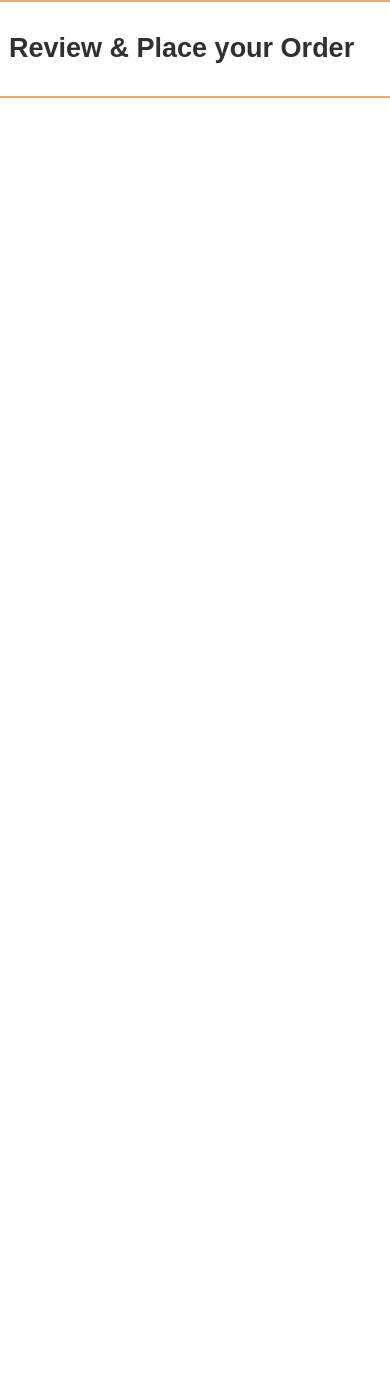
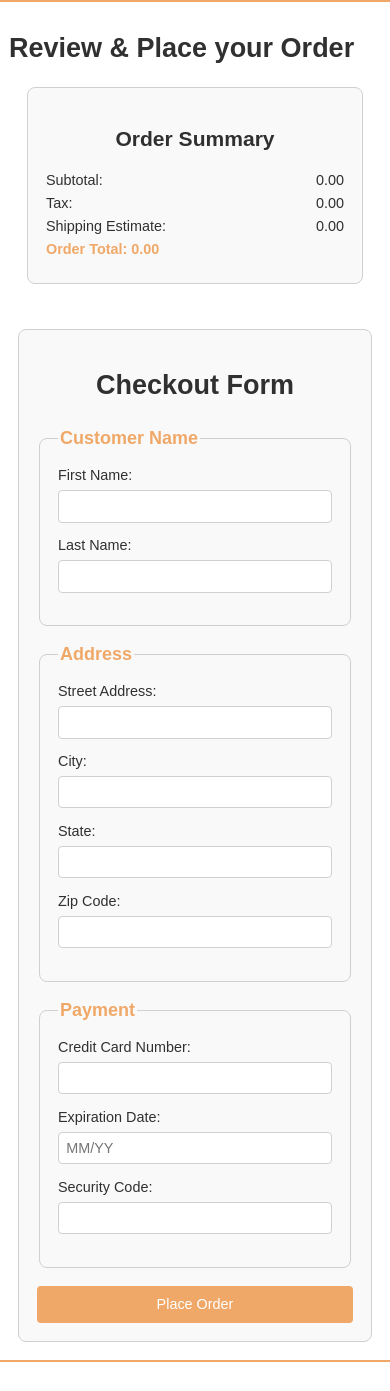
Before and after one commit to Monnapse/Sleep-Outside, a plain HTML site: page src/checkout/index.html in a window 390 px wide. Before the commit the page ends 844 px from the top, so only its background shows below. Drawn offline with Linux system fonts and the light colour scheme; files that its build step writes are made by us from their sources.

Commit message:
Checkout Page

```diff
--- a/src/checkout/index.html
+++ b/src/checkout/index.html
@@ -8,7 +8,9 @@
 
     <title>Sleep Outside | Checkout</title>
 
-    <link rel="stylesheet" href="css/style.css" />
+    <link rel="stylesheet" href="/css/style.css" />
+
+    <script src="../js/checkout.js" type="module"></script>
   </head>
 
   <body>
@@ -17,6 +19,50 @@
     <main class="divider">
       <section class="products">
         <h2>Review & Place your Order</h2>
+        <div class="order-summary" id="order-summary">
+          <h3>Order Summary</h3>
+          <p>Subtotal: <span id="subtotal">0.00</span></p>
+          <p>Tax: <span id="tax">0.00</span></p>
+          <p>Shipping Estimate: <span id="shipping">0.00</span></p>
+          <p><strong>Order Total: <span id="order-total">0.00</span></strong></p>
+        </div>
+      </section>
+
+      <section class="checkout-form">
+        <h2>Checkout Form</h2>
+        <form id="checkout-form">
+          <fieldset>
+            <legend>Customer Name</legend>
+            <label for="first-name">First Name:</label>
+            <input type="text" id="first-name" name="first-name" required />
+            <label for="last-name">Last Name:</label>
+            <input type="text" id="last-name" name="last-name" required />
+          </fieldset>
+
+          <fieldset>
+            <legend>Address</legend>
+            <label for="street-address">Street Address:</label>
+            <input type="text" id="street-address" name="street-address" required />
+            <label for="city">City:</label>
+            <input type="text" id="city" name="city" required />
+            <label for="state">State:</label>
+            <input type="text" id="state" name="state" required />
+            <label for="zip-code">Zip Code:</label>
+            <input type="number" id="zip-code" name="zip-code" required />
+          </fieldset>
+
+          <fieldset>
+            <legend>Payment</legend>
+            <label for="credit-card-number">Credit Card Number:</label>
+            <input type="text" id="credit-card-number" name="credit-card-number" required />
+            <label for="expiration-date">Expiration Date:</label>
+            <input type="text" id="expiration-date" name="expiration-date" placeholder="MM/YY" required />
+            <label for="security-code">Security Code:</label>
+            <input type="text" id="security-code" name="security-code" required />
+          </fieldset>
+
+          <button type="submit" id="checkout-button">Place Order</button>
+        </form>
       </section>
     </main>
 
--- a/src/css/style.css
+++ b/src/css/style.css
@@ -81,7 +81,7 @@ header {
   color: var(--tertiary-color);
 }
 
-button {
+button, .button {
   padding: 0.5em 2em;
   background-color: var(--secondary-color);
   color: white;
@@ -222,6 +222,119 @@ button {
   max-width: 70px;
 }
 
+.cart-footer {
+  display: flex;
+  justify-content: space-between;
+  width: 100%;
+  padding: 0.5em;
+}
+
+/* Checkout Form Styles */
+.checkout-form {
+  max-width: 600px;
+  margin: 2em auto;
+  padding: 1em;
+  border: 1px solid var(--light-grey);
+  border-radius: 8px;
+  background-color: #f9f9f9;
+}
+
+.checkout-form h2 {
+  text-align: center;
+  margin-bottom: 1em;
+  color: var(--dark-grey);
+}
+
+.checkout-form fieldset {
+  border: 1px solid var(--light-grey);
+  border-radius: 8px;
+  padding: 1em;
+  margin-bottom: 1em;
+}
+
+.checkout-form legend {
+  font-weight: bold;
+  color: var(--primary-color);
+}
+
+.checkout-form label {
+  display: block;
+  margin-bottom: 0.5em;
+  font-size: var(--small-font);
+  color: var(--dark-grey);
+}
+
+.checkout-form input {
+  width: 100%;
+  padding: 0.5em;
+  margin-bottom: 1em;
+  border: 1px solid var(--light-grey);
+  border-radius: 4px;
+  font-size: var(--font-base);
+}
+
+.checkout-form button {
+  width: 100%;
+  padding: 0.75em;
+  background-color: var(--primary-color);
+  color: white;
+  font-size: var(--large-font);
+  border: none;
+  border-radius: 4px;
+  cursor: pointer;
+}
+
+.checkout-form button:hover {
+  background-color: var(--secondary-color);
+}
+
+/* Order Summary Styles */
+.order-summary {
+  max-width: 600px;
+  margin: 2em auto;
+  padding: 1em;
+  border: 1px solid var(--light-grey);
+  border-radius: 8px;
+  background-color: #f9f9f9;
+}
+
+.order-summary h3 {
+  text-align: center;
+  margin-bottom: 1em;
+  color: var(--dark-grey);
+}
+
+.order-summary p {
+  display: flex;
+  justify-content: space-between;
+  margin: 0.5em 0;
+  font-size: var(--font-base);
+  color: var(--dark-grey);
+}
+
+.order-summary p strong {
+  font-weight: bold;
+  color: var(--primary-color);
+}
+
+/* Responsive Design */
+@media screen and (max-width: 768px) {
+  .checkout-form,
+  .order-summary {
+    padding: 1em;
+    margin: 1em;
+  }
+
+  .checkout-form input,
+  .checkout-form button {
+    font-size: var(--small-font);
+  }
+
+  .order-summary p {
+    font-size: var(--small-font);
+  }
+}
+
 @media screen and (min-width: 500px) {
   body {
     max-width: 1080px;
--- /dev/null
+++ b/src/js/CheckoutProcess.mjs
@@ -0,0 +1,57 @@
+import { getLocalStorage } from "./utils.mjs";
+
+export default class CheckoutProcess {
+    constructor(key, outputSelector) {
+      this.key = key;
+      this.outputSelector = outputSelector;
+      this.list = [];
+      this.itemTotal = 0;
+      this.shipping = 0;
+      this.tax = 0;
+      this.orderTotal = 0;
+    }
+
+    init() {
+      this.list = getLocalStorage(this.key);
+      this.calculateOrderTotal();
+    }
+
+    calculateItemSubTotal() {
+      // calculate and display the total dollar amount of the items in the cart, and the number of items.
+      for (let item of this.list) {
+        if (!item?.Id) continue;
+        const price = item.FinalPrice? item.FinalPrice : item.ListPrice;
+
+        this.itemTotal += item.FinalPrice;
+      }
+    }
+
+    calculateOrderTotal() {
+      this.calculateItemSubTotal();
+      console.log(this.itemTotal)
+
+      const subTotal = document.querySelector(`${this.outputSelector} #subtotal`);
+      subTotal.innerText = `$${this.itemTotal.toFixed(2)}`;
+    }
+
+    calculateItemSummary() {
+      // calculate the tax and shipping amounts. Add those to the cart total to figure out the order total
+      this.tax = this.itemTotal * 0.07;
+      this.shipping = this.itemTotal * 0.03;
+      this.orderTotal = this.itemTotal + this.tax + this.shipping;
+
+      // display the totals.
+      this.displayOrderTotals();
+    }
+
+    displayOrderTotals() {
+        // once the totals are all calculated display them in the order summary page
+        const tax = document.querySelector(`${this.outputSelector} #tax`);
+        const shipping = document.querySelector(`${this.outputSelector} #shipping`);
+        const total = document.querySelector(`${this.outputSelector} #order-total`);
+
+        tax.innerText = `$${this.tax.toFixed(2)}`;
+        shipping.innerText = `$${this.shipping.toFixed(2)}`;
+        total.innerText = `$${this.orderTotal.toFixed(2)}`;
+    }
+  }
--- a/src/js/ProductData.mjs
+++ b/src/js/ProductData.mjs
@@ -3,10 +3,12 @@ import { convertToJson } from './utils.mjs';
 const baseURL = import.meta.env.VITE_SERVER_URL
 
 export default class ProductData {
-  constructor() {}
+  constructor(category) {
+    this.category = category;
+  }
 
   async getData(category) {
-    const response = await fetch(`${baseURL}products/search/${category} `);
+    const response = await fetch(`${baseURL}products/search/${category? category : this.category} `);
     const data = await convertToJson(response);
     return data.Result;
   }
--- a/src/js/ProductList.mjs
+++ b/src/js/ProductList.mjs
@@ -1,10 +1,11 @@
 import { renderListWithTemplate } from "./utils.mjs";
 
 function productCardTemplate(product) {
+  console.log(product);
   const productImage = product.Image ? product.Image : product.Images ? product.Images.PrimaryMedium : null;
   return `
     <li class="product-card">
-        <a href="/product_pages/index.html?product=${product?.Id}">
+        <a href="/product_pages/index.html?product=${product?.Id}&category=${product?.Category}">
         <img
           src="${productImage}"
           alt="${product?.NameWithoutBrand}"
--- a/src/js/cart.js
+++ b/src/js/cart.js
@@ -17,7 +17,7 @@ function cartItemTemplate(item) {
   const newItem = `<li class="cart-card divider">
   <a href="#" class="cart-card__image">
     <img
-      src="${item.Image}"
+      src="${item?.Image? item?.Image : item?.Images?.PrimaryMedium}"
       alt="${item.Name}"
     />
   </a>
--- /dev/null
+++ b/src/js/checkout.js
@@ -0,0 +1,23 @@
+import ProductData from "./ProductData.mjs";
+import CheckoutProcess from "./CheckoutProcess.mjs";
+import { loadHeaderFooter } from "./utils.mjs";
+
+loadHeaderFooter();
+
+const checkoutProcess = new CheckoutProcess(
+    "so-cart",
+    "#order-summary"
+);
+checkoutProcess.init();
+//checkoutProcess.displayOrderTotals();
+
+const zipInput = document.querySelector("#zip-code");
+
+zipInput.addEventListener("input", (e) => {
+    const zipCode = zipInput.value;
+
+    if (zipCode.length >= 3)
+    {
+        checkoutProcess.calculateItemSummary();
+    }
+});
--- a/src/js/product.js
+++ b/src/js/product.js
@@ -7,7 +7,10 @@ loadHeaderFooter();
 
 
 const productId = getParam('product');
-const dataSource = new ProductData('tents');
+const category = getParam('category');
+const dataSource = new ProductData(category);
+
+console.log(dataSource.getData(category));
 
 async function initProduct() {
     const product = new ProductDetails(productId, dataSource);
```
Also changed, not shown: src/cart/index.html (+4 -1 lines), src/js/ProductDetails.mjs (+6 -4 lines).
